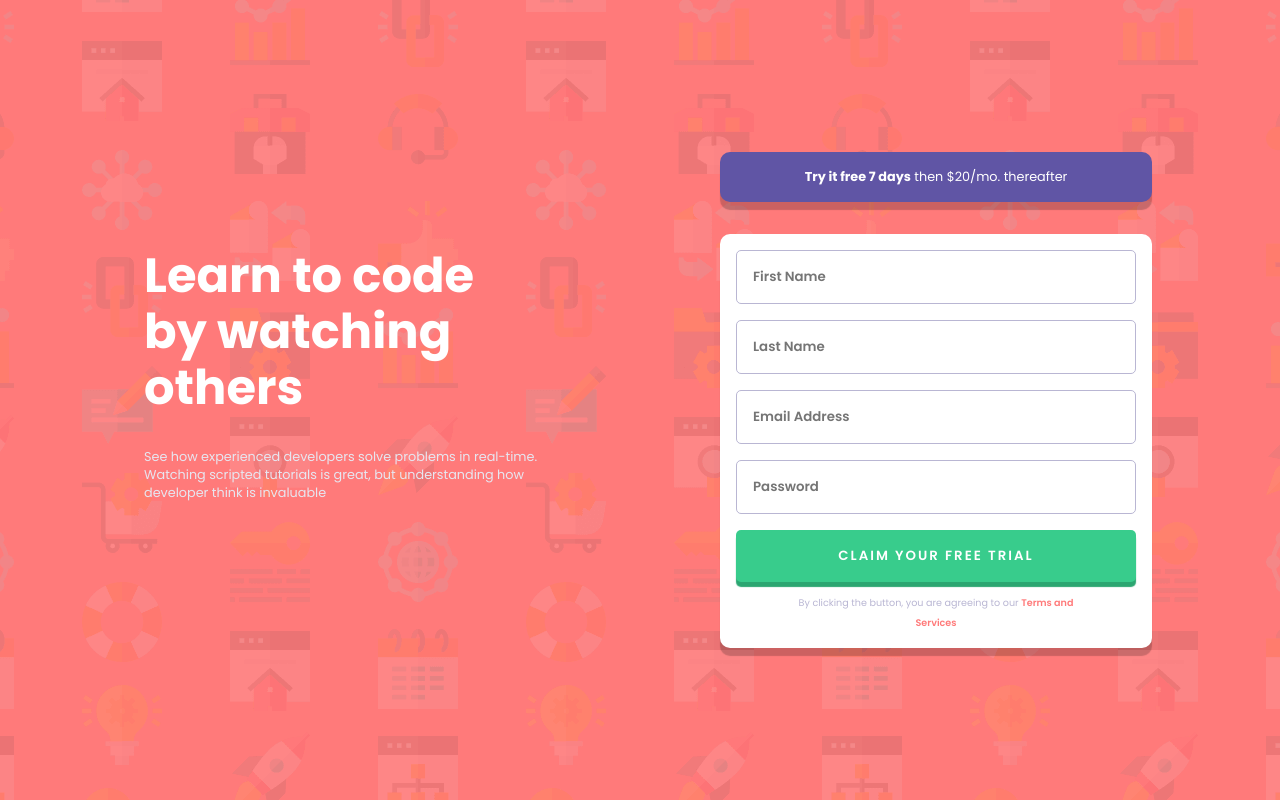
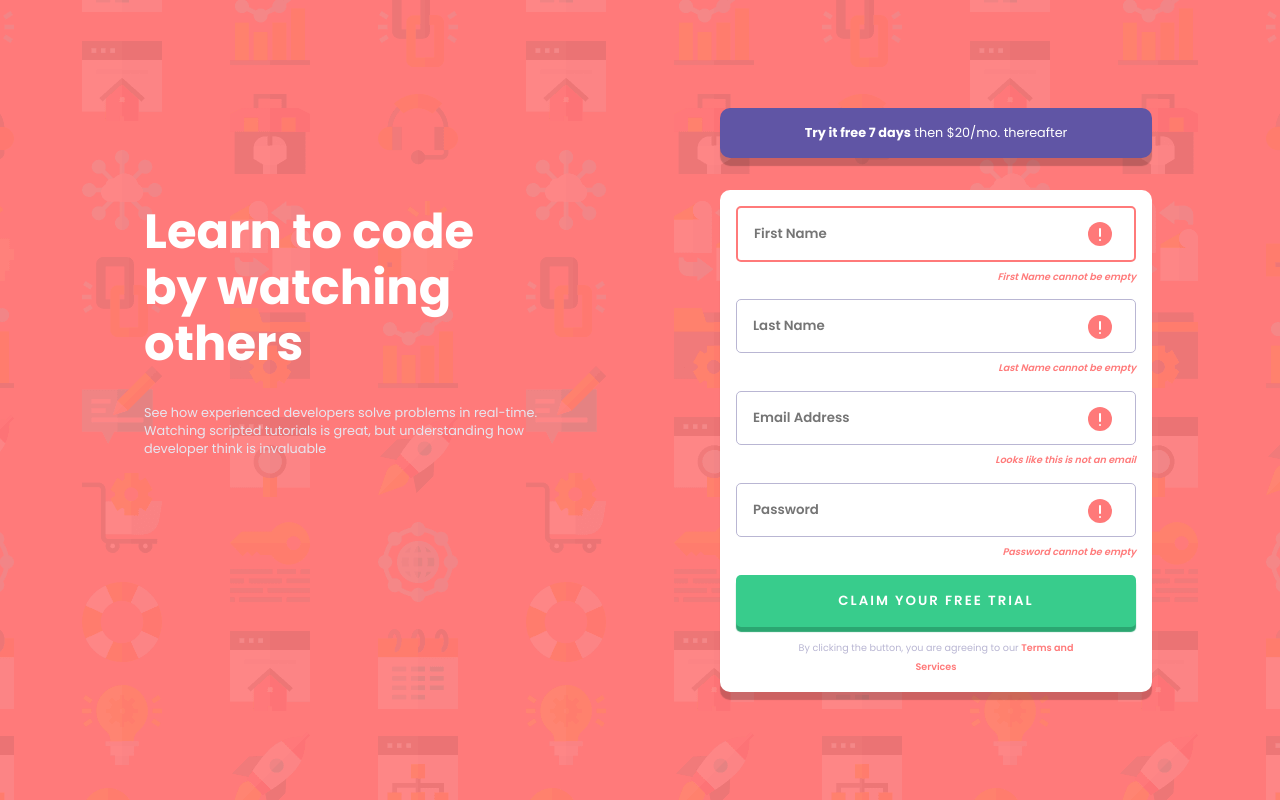
Before and after one commit to cloviswrodrigues/intro_component_with_signup_form_master, a plain HTML site: page frontend/index.html in a window 1280 px wide. Drawn offline with Linux system fonts and the light colour scheme.

Commit message:
criado CSS input errors

```diff
--- a/frontend/index.html
+++ b/frontend/index.html
@@ -30,10 +30,22 @@
                 <span>Try it free 7 days</span> then $20/mo. thereafter
             </div>
             <form class="content__form" action="" method="post">
-                <input type="text" name="first-name" placeholder="First Name">
-                <input type="text" name="last-name" placeholder="Last Name">
-                <input type="text" name="email" placeholder="Email Address">
-                <input type="password" name="password" placeholder="Password">
+                <div class="content__form-group">
+                    <input class="input-error" type="text" name="first-name" placeholder="First Name">
+                    <span id="firstname-error" class="input__error">First Name cannot be empty</span>
+                </div>
+                <div class="content__form-group">
+                    <input type="text" name="last-name" placeholder="Last Name">
+                    <span id="lastname-error" class="input__error">Last Name cannot be empty</span>
+                </div>
+                <div class="content__form-group">
+                    <input type="text" name="email" placeholder="Email Address">
+                    <span id="email-error" class="input__error">Looks like this is not an email</span>
+                </div>
+                <div class="content__form-group">
+                    <input type="password" name="password" placeholder="Password">
+                    <span id="password-error" class="input__error">Password cannot be empty</span>
+                </div>
                 <button class="btn-free-trial" type="submit">claim your free trial</button>
                 <div class="content__form-terms">
                     By clicking the button, you are agreeing to our <span>Terms and Services</span>
--- a/frontend/style/_component.scss
+++ b/frontend/style/_component.scss
@@ -20,13 +20,48 @@
     border-radius: 10px;
     box-shadow: 0px 8px 1px rgba(0,0,0,.2);
 
+    .content__form-group {
+        position: relative;
+        margin-bottom: .8rem;
+
         input {
+            width: 100%;
             color: $color-dark-blue;
             font-weight: 600;
             border: 1px solid $color-grayish-blue;
             border-radius: 5px;
             padding: 1rem;
-        margin-bottom: 1rem;
+        }
+
+        span {
+            display: inline-block;
+            width: 100%;
+            font-size: .6rem;
+            font-weight: 600;
+            font-style: italic;
+            color: $color-red;
+            text-align: right;
+
+            &::before {
+                content: '';
+                display: inline-block;
+                position: absolute;
+                top: 1rem;
+                right: 1.5rem;
+                width: 1.5rem;
+                height: 1.5rem;
+                background-image: url(/frontend/assets/icon-error.svg);
+            }
+        }
+
+        .input-error {
+            border: 2px solid $color-red;
+            color: $color-red;
+
+            &:focus {
+                outline: none;
+            }
+        }
     }
 
     button {
```
Also changed, not shown: frontend/style/main.css, 1 other file. Lines whose indentation alone changed are shown as unchanged.
